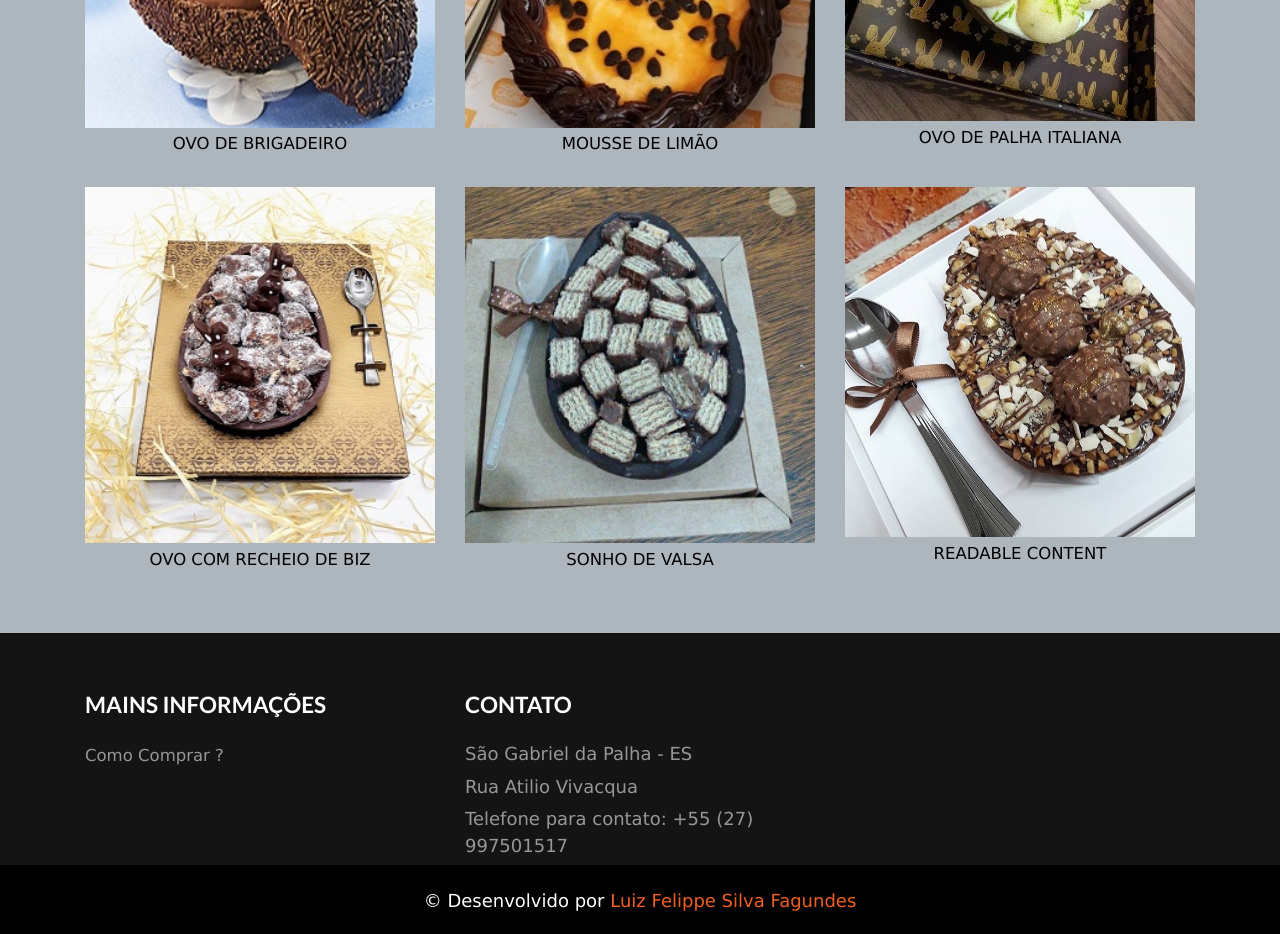
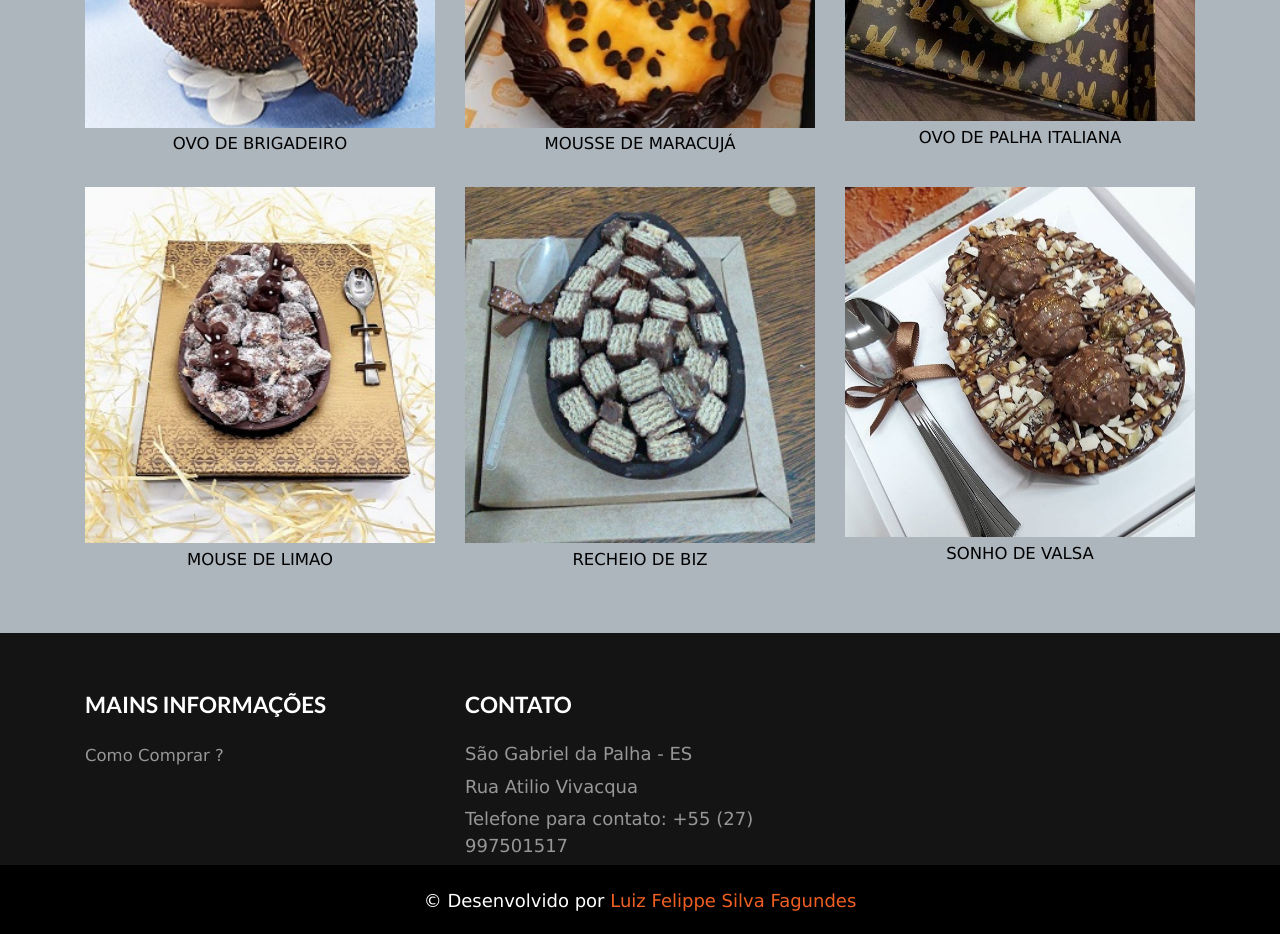
Before and after one commit to LuizFelippeSilvaFagundes/luizfelippefagundes.github.io, a plain HTML site: page index.html in a window 1280 px wide. Shown: the part 1140-2074 px from the top of the page. Drawn offline with nearby package versions, Linux system fonts and the light colour scheme; grey boxes are pictures that could not be loaded.

Commit message:
Update index.html

```diff
--- a/index.html
+++ b/index.html
@@ -189,7 +189,7 @@
 									</h3>
 								</div>
 				</a>
-			<p><a href="single.html">Mousse de Limão</a></p>
+			<p><a href="single.html">Mousse de Maracujá</a></p>
 			</div>
 			<div class="col-md-4 grid-top">
 				<a href="products.html" class="b-link-stripe b-animate-go  thickbox"><img class="img-responsive" src="images/mousse de limão.jpeg" alt="">
@@ -212,7 +212,7 @@
 									</h3>
 								</div>
 				</a>
-			<p><a href="single.html">Ovo com recheio de biz</a></p>
+			<p><a href="single.html">Mouse de Limao</a></p>
 			</div>
 			<div class="col-md-4 grid-top">
 				<a href="single.html" class="b-link-stripe b-animate-go  thickbox"><img class="img-responsive" src="images/biz.jpeg" alt="">
@@ -222,7 +222,7 @@
 									</h3>
 								</div>
 				</a>
-			<p><a href="single.html">Sonho de Valsa</a></p>
+			<p><a href="single.html">Recheio de Biz</a></p>
 			</div>
 			<div class="col-md-4 grid-top">
 				<a href="single.html" class="b-link-stripe b-animate-go  thickbox"><img class="img-responsive" src="images/sonho de valsa.jpeg" alt="">
@@ -232,7 +232,7 @@
 									</h3>
 								</div>
 				</a>
-			<p><a href="single.html">readable content</a></p>
+			<p><a href="single.html">Sonho de Valsa</a></p>
 			</div>
 					<div class="clearfix"> </div>
 		</div>
```
